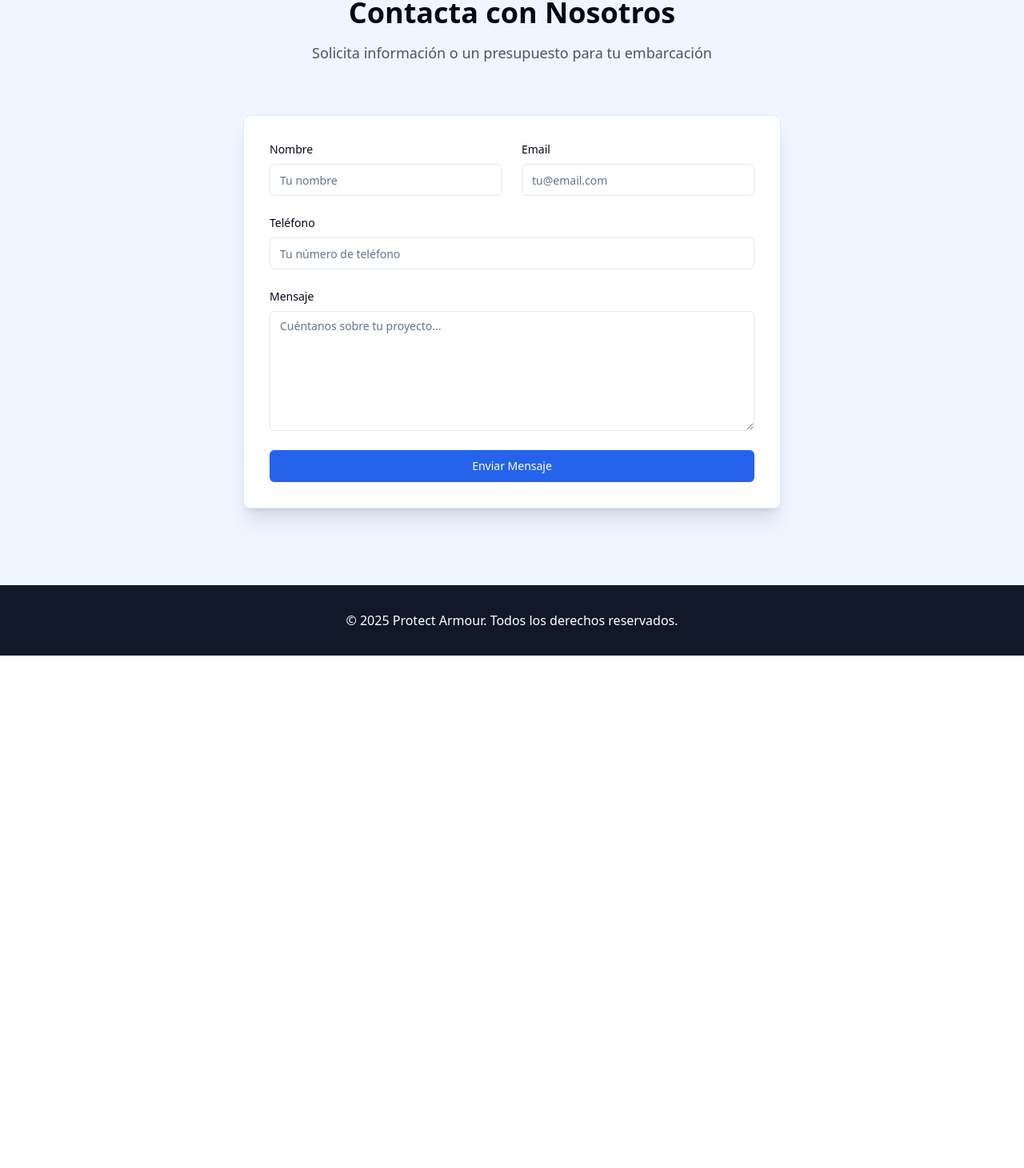
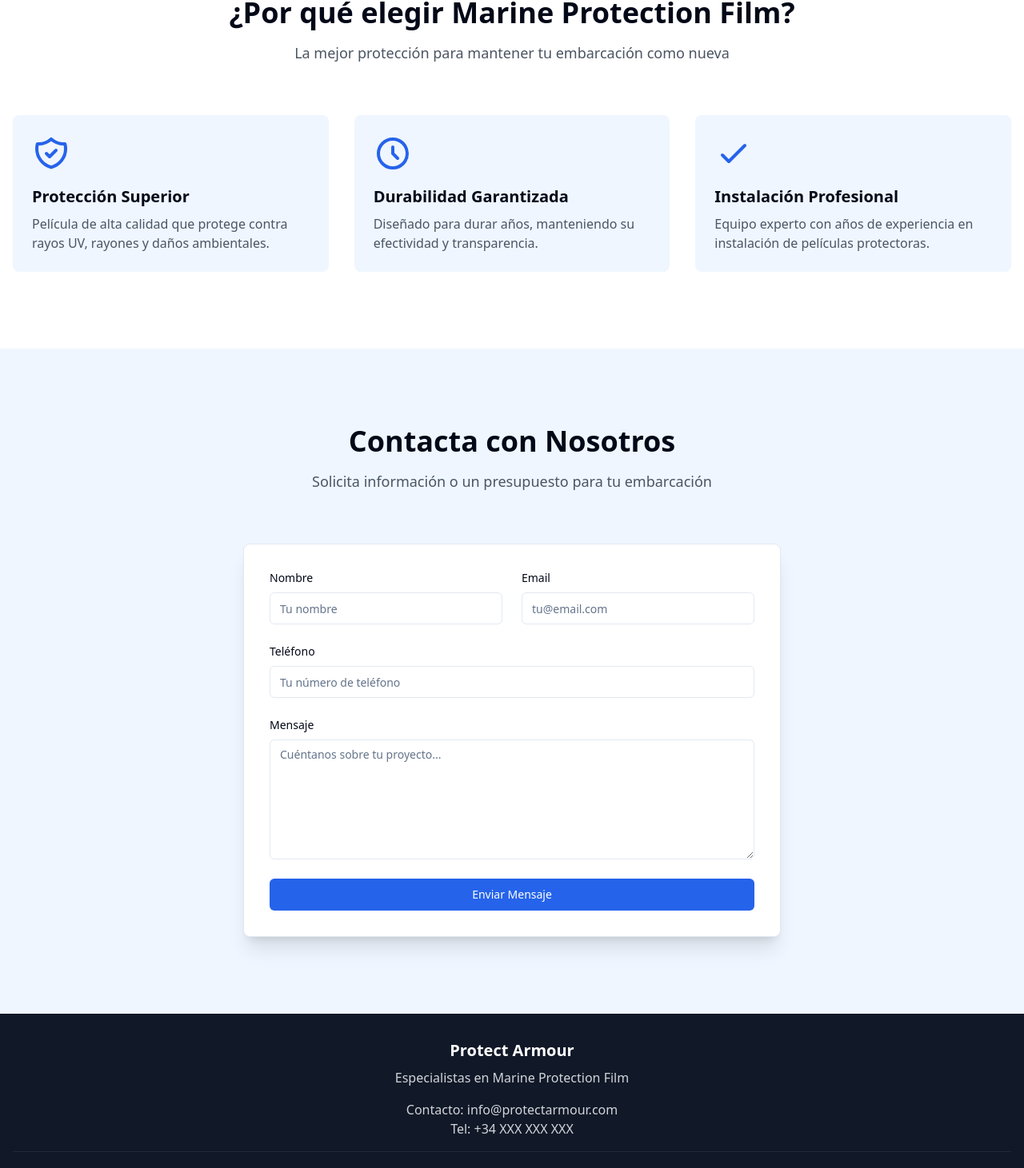
Before and after one commit to altanlabs/d93672-new-app, a React (Vite) app: page / in a window 1280 px wide. Shown: the part 1454-2915 px from the top of the page at 80% size. Before the commit the page ends 2274 px from the top, so only its background shows below. Built offline with nearby package versions, Linux system fonts and the light colour scheme; what @radix-ui/themes would draw is missing.

Commit message:
New commit

```diff
--- /dev/null
+++ b/src/components/blocks/features-section.tsx
@@ -0,0 +1,54 @@
+export const FeaturesSection = () => {
+  return (
+    <section className="py-24 bg-white dark:bg-gray-900" id="caracteristicas">
+      <div className="container mx-auto px-4">
+        <div className="max-w-3xl mx-auto text-center mb-16">
+          <h2 className="text-4xl font-bold mb-4 dark:text-white">
+            ¿Por qué elegir Marine Protection Film?
+          </h2>
+          <p className="text-lg text-gray-600 dark:text-gray-300">
+            La mejor protección para mantener tu embarcación como nueva
+          </p>
+        </div>
+
+        <div className="grid grid-cols-1 md:grid-cols-2 lg:grid-cols-3 gap-8">
+          <div className="p-6 rounded-lg bg-blue-50 dark:bg-gray-800">
+            <div className="text-blue-600 dark:text-blue-400 mb-4">
+              <svg className="w-12 h-12" fill="none" stroke="currentColor" viewBox="0 0 24 24" xmlns="http://www.w3.org/2000/svg">
+                <path strokeLinecap="round" strokeLinejoin="round" strokeWidth="2" d="M9 12l2 2 4-4m5.618-4.016A11.955 11.955 0 0112 2.944a11.955 11.955 0 01-8.618 3.04A12.02 12.02 0 003 9c0 5.591 3.824 10.29 9 11.622 5.176-1.332 9-6.03 9-11.622 0-1.042-.133-2.052-.382-3.016z"></path>
+              </svg>
+            </div>
+            <h3 className="text-xl font-semibold mb-2 dark:text-white">Protección Superior</h3>
+            <p className="text-gray-600 dark:text-gray-300">
+              Película de alta calidad que protege contra rayos UV, rayones y daños ambientales.
+            </p>
+          </div>
+
+          <div className="p-6 rounded-lg bg-blue-50 dark:bg-gray-800">
+            <div className="text-blue-600 dark:text-blue-400 mb-4">
+              <svg className="w-12 h-12" fill="none" stroke="currentColor" viewBox="0 0 24 24" xmlns="http://www.w3.org/2000/svg">
+                <path strokeLinecap="round" strokeLinejoin="round" strokeWidth="2" d="M12 8v4l3 3m6-3a9 9 0 11-18 0 9 9 0 0118 0z"></path>
+              </svg>
+            </div>
+            <h3 className="text-xl font-semibold mb-2 dark:text-white">Durabilidad Garantizada</h3>
+            <p className="text-gray-600 dark:text-gray-300">
+              Diseñado para durar años, manteniendo su efectividad y transparencia.
+            </p>
+          </div>
+
+          <div className="p-6 rounded-lg bg-blue-50 dark:bg-gray-800">
+            <div className="text-blue-600 dark:text-blue-400 mb-4">
+              <svg className="w-12 h-12" fill="none" stroke="currentColor" viewBox="0 0 24 24" xmlns="http://www.w3.org/2000/svg">
+                <path strokeLinecap="round" strokeLinejoin="round" strokeWidth="2" d="M5 13l4 4L19 7"></path>
+              </svg>
+            </div>
+            <h3 className="text-xl font-semibold mb-2 dark:text-white">Instalación Profesional</h3>
+            <p className="text-gray-600 dark:text-gray-300">
+              Equipo experto con años de experiencia en instalación de películas protectoras.
+            </p>
+          </div>
+        </div>
+      </div>
+    </section>
+  );
+};
--- a/src/pages/index.tsx
+++ b/src/pages/index.tsx
@@ -1,6 +1,7 @@
 import { Navbar } from "@/components/blocks/navbar";
 import { HeroSection } from "@/components/blocks/hero-section";
 import { ServicesSection } from "@/components/blocks/services-section";
+import { FeaturesSection } from "@/components/blocks/features-section";
 import { ContactSection } from "@/components/blocks/contact-section";
 
 export default function HomePage() {
@@ -12,11 +13,22 @@ export default function HomePage() {
           <HeroSection />
         </div>
         <ServicesSection />
+        <FeaturesSection />
         <ContactSection />
       </main>
       <footer className="bg-gray-900 text-white py-8">
         <div className="container mx-auto px-4 text-center">
-          <p>&copy; {new Date().getFullYear()} Protect Armour. Todos los derechos reservados.</p>
+          <div className="mb-4">
+            <h3 className="text-xl font-bold mb-2">Protect Armour</h3>
+            <p className="text-gray-300">Especialistas en Marine Protection Film</p>
+          </div>
+          <div className="mb-4">
+            <p className="text-gray-300">Contacto: info@protectarmour.com</p>
+            <p className="text-gray-300">Tel: +34 XXX XXX XXX</p>
+          </div>
+          <div className="border-t border-gray-800 pt-4 mt-4">
+            <p>&copy; {new Date().getFullYear()} Protect Armour. Todos los derechos reservados.</p>
+          </div>
         </div>
       </footer>
     </div>
```
